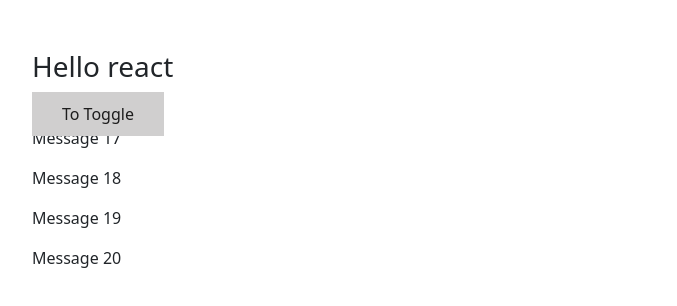
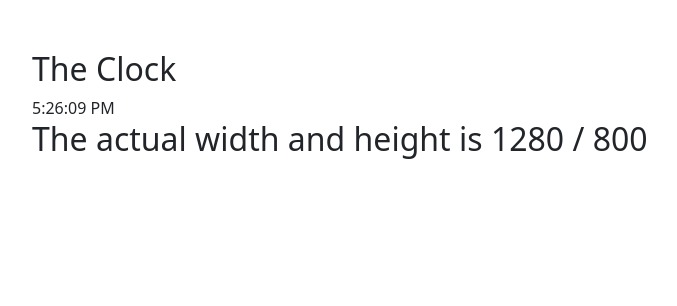
Before and after one commit to kriskris-27/react-ts-mosh, a React (Vite) app: page / in a window 1280 px wide. Shown: the top 306 px of the page, without its empty margins (18-695 px from the left). Built offline with nearby package versions, Linux system fonts and the light colour scheme.

Commit message:
more useEffect example

```diff
--- a/src/App.tsx
+++ b/src/App.tsx
@@ -1,53 +1,14 @@
-// import ColorPicker from "./components/ColorPicker";
-// import ProductCard from "./components/ProductCard";
-// import Todolist from "./components/Todolist"
-
-import { useState } from "react"
-import Toggle from "./components/Toggle"
-
-// import  BoolTog  from "./components/BoolTog"
-// import Form from "./components/Form"
-// import Formrev1 from "./components/Formrev1"
-// import Formrev2 from "./components/Formrev2"
-import Refex1 from "./components/Refex1"
-
-// import Parent from "./components/Parent"
-
-// import SetList from "./components/SetList"
-
-// import FormsL from "./components/FormsL"
-// import Lvl_2 from "./components/lvl_2"
-
+import UseE1 from "./useEffect/useE1"
+import WinuseEff from "./useEffect/WinuseEff"
 
 
 export const App = () => {
-//     const todos = [];
-//   const products = [
-//   { id: '1', name: 'iPhone', price: 999 },
-//   { id: '2', name: 'AirPods', price: 199 },
-//   { id: '3', name: 'MacBook', price: 1999 },
-// ];
 
-const [toggle , setToggle] = useState<boolean>(true)
-const switchtoggle =() =>{
-    setToggle(!toggle)
-}
 
   return (
     <>
-    {/* <Todolist todoarr={todos}/> */}
-    {/* <ProductCard products={products}/> */}
-    {/* <ColorPicker/> */}
-    {/* <FormsL/> */}
-    {/* <Lvl_2/> */}
-    {/* <SetList/> */}
-    {/* <Parent/> */}
-    {/* <BoolTog/> */}
-    {/* <Form/>*/}
-    {/* <Formrev1/>
-    <Formrev2/> */}
-    <Toggle  toginfo = {toggle} handleToggle= {switchtoggle}/>
-    <Refex1/>
+    <UseE1/>
+    <WinuseEff/>
     </>
   )
 }
--- /dev/null
+++ b/src/useEffect/UseE1.tsx
@@ -0,0 +1,30 @@
+import { useEffect, useState } from "react"
+
+
+
+const useE1 = () => {
+
+    const [time,setTime] = useState<Date>(new Date())
+
+    useEffect(()=>{
+        console.log('mounted');
+
+        const interval = setInterval(()=>{
+            setTime(new Date())
+        },1000)
+
+        return  () =>{
+            clearInterval(interval)
+            console.log('unmounted');
+
+        };
+    },[])
+  return (
+    <>
+    <h2>The Clock</h2>
+    {time.toLocaleTimeString()}
+    </>
+  )
+}
+
+export default useE1
--- /dev/null
+++ b/src/useEffect/WinuseEff.tsx
@@ -0,0 +1,28 @@
+import { useEffect, useState } from "react"
+
+const WinuseEff = () => {
+    const [width,setWidth] = useState(window.innerWidth);
+    const [height,setHeight]  = useState(window.innerHeight);
+
+    useEffect(()=>{
+        const handleRzwid = ()=> setWidth(window.innerWidth);
+        const hanldeRzhgt = ()=> setHeight(window.innerHeight);
+
+        window.addEventListener('resize',handleRzwid);
+        window.addEventListener('resize',hanldeRzhgt)
+
+        return ()=>{
+            window.removeEventListener('resize',handleRzwid)
+            window.removeEventListener('resize',hanldeRzhgt)
+        }
+    },[])
+
+
+  return (
+    <>
+    <h2>The actual width and height is {width}  /  {height}</h2>
+    </>
+  )
+}
+
+export default WinuseEff
```
Also changed, not shown: src/Compom.tsx (added, +52 -0 lines), src/useEffect/Ex_1-useeff.tsx (deleted, +0 -13 lines), src/useEffect/AsyncE3.tsx (added).
